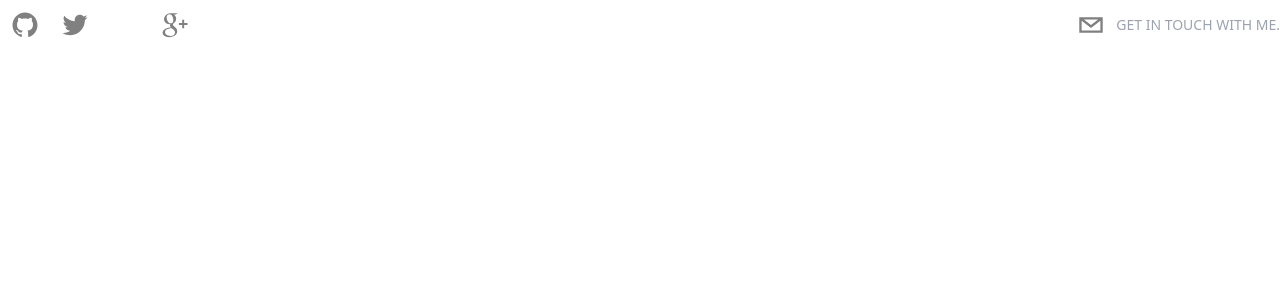
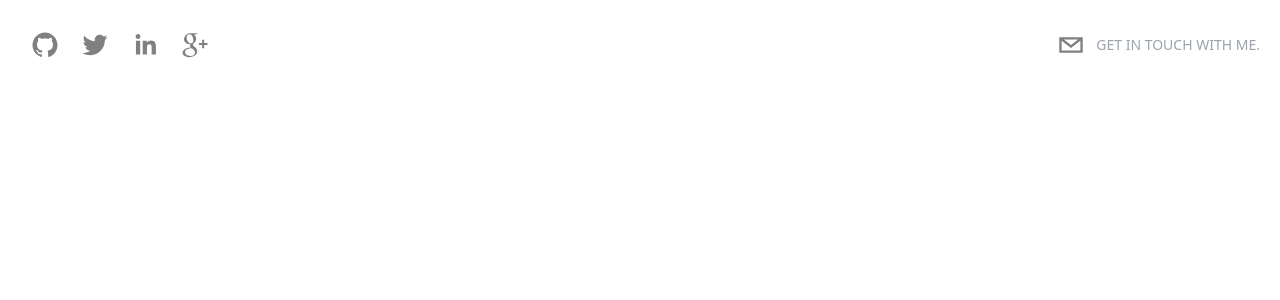
Before and after one commit to frazie/my-react-portfolio, a Next.js app: page / in a window 1280 px wide. Shown: the top 300 px of the page. Built offline with nearby package versions, Linux system fonts and the light colour scheme.

Commit message:
added framer motions to the header

```diff
--- a/package.json
+++ b/package.json
@@ -15,6 +15,7 @@
     "babel-preset-env": "^1.7.0",
     "eslint": "8.37.0",
     "eslint-config-next": "13.2.4",
+    "framer-motion": "^10.10.0",
     "next": "13.2.4",
     "react": "18.2.0",
     "react-dom": "18.2.0",
--- a/src/components/Header.tsx
+++ b/src/components/Header.tsx
@@ -1,13 +1,27 @@
 import React from 'react'
 import { SocialIcon } from 'react-social-icons'
-
+import { motion } from 'framer-motion'
 
 type Props = {}
 
 function Header({}: Props) {
   return (
-    <header className='sticky top-0 flex items-start justify-between max-w-7xl mx-auto' >
-        <div className='flex flex-row items-center'>
+    <header className='sticky top-0 p-5 flex items-start justify-between max-w-7xl mx-auto z-20 xl:items-center'  >
+        <motion.div
+        initial={{
+            x: 500,
+            opacity: 0,
+            scale: 0.5
+        }}
+        animate={{
+            x: 0,
+            opacity: 1,
+            scale: 1
+        }}
+        transition={{
+            duration: 1.5,
+        }}
+        className='flex flex-row items-center'>
             {/* social icons */}
             <SocialIcon
             url='github.com/_frazie_'
@@ -16,22 +30,37 @@
              />
             <SocialIcon
             url='twitter.com/_frazie_'
-             fgColor='grey'
-              bgColor='transparent
-              ' />
+            fgColor='grey'
+            bgColor='transparent'
+              />
             <SocialIcon
-            url='linkedin.com/_frazie_
-            ' fgColor='grey
-            ' bgColor='transparen
-            t' />
+            url='linkedin.com/_frazie_'
+            fgColor='grey'
+            bgColor='transparent'
+             />
             <SocialIcon
             url='google.com/_frazie_'
             fgColor='grey'
             bgColor='transparent'
              />
 
-        </div>
-        <div className='flex flex-row items-center text-gray-300 cursor-pointer' >
+        </motion.div>
+        <motion.div
+        initial={{
+            x: -500,
+            opacity: 0,
+            scale: 0.5
+        }}
+        animate={{
+            x: 0,
+            opacity: 1,
+            scale: 1
+        }}
+        transition={{
+            duration: 1.5,
+        }}
+        className='flex flex-row items-center text-gray-300 cursor-pointer' >
+            {/* get in touch section */}
             <SocialIcon
             className='cursor-pointer'
             network='email'
@@ -41,7 +70,7 @@
             <p className='uppercase hidden md:inline-flex text-sm text-gray-400 ' >
                 Get in touch with me.
                 </p>
-        </div>
+        </motion.div>
     </header>
   )
 }
```
Also changed, not shown: 1 other file (tests, documents, lock files or other folders).
